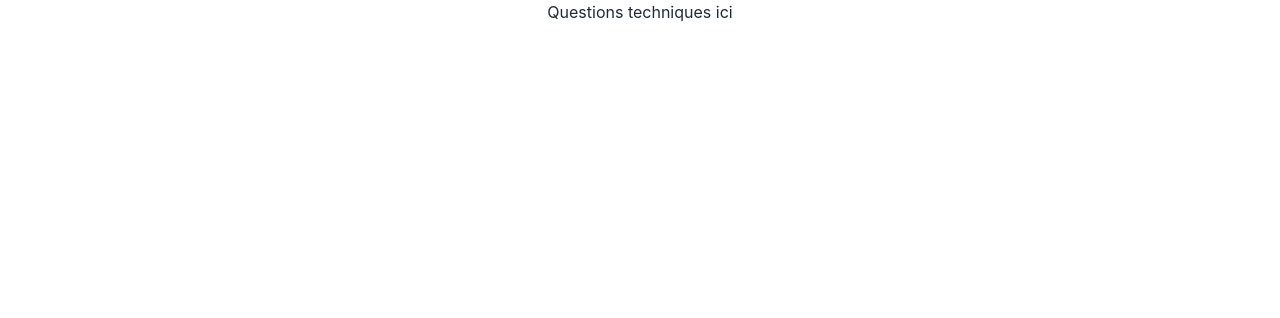
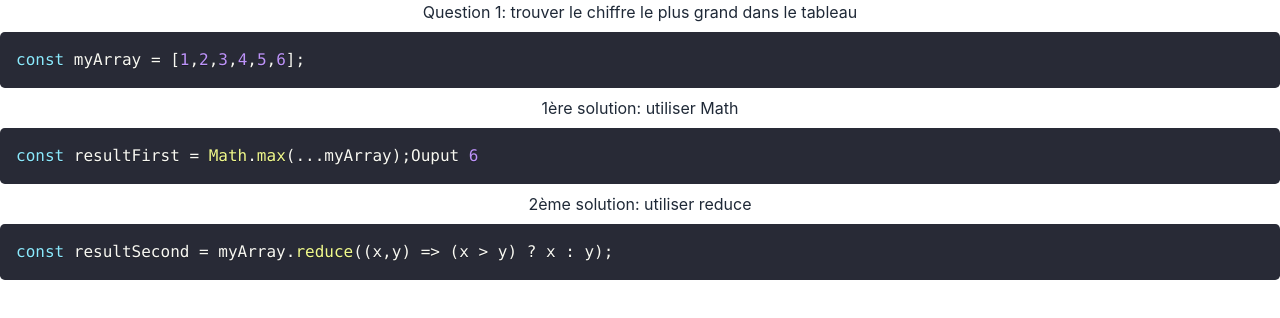
Before and after one commit to philoem/algosQuestions, a React (Create React App) app: page /questionInJs in a window 1280 px wide. Shown: the top 318 px of the page. Built offline with nearby package versions, Linux system fonts and the light colour scheme.

Commit message:
feat: add first page with a example of algo+package codeblock highlight

```diff
--- a/package.json
+++ b/package.json
@@ -11,6 +11,7 @@
     "react-dom": "^18.2.0",
     "react-router-dom": "^6.10.0",
     "react-scripts": "5.0.1",
+    "react-syntax-highlighter": "^15.5.0",
     "web-vitals": "^2.1.4"
   },
   "scripts": {
--- a/src/Home/index.js
+++ b/src/Home/index.js
@@ -8,7 +8,7 @@ const Home = () => {
       <img src={logo} className="App-logo" alt="logo" />
       <p>Medley de questions techniques:</p>
       <p>
-        En <code class='text-yellow-300'>javascript</code>
+        en <code class='text-yellow-300'>javascript</code>
       </p>
       <button className="btn btn-outline btn-warning">
         <Link to="/questionInJs">
--- a/src/QuestionsInJs/index.js
+++ b/src/QuestionsInJs/index.js
@@ -1,9 +1,41 @@
-import React from 'react'
+import React from 'react';
+import { Prism as SyntaxHighlighter } from 'react-syntax-highlighter';
+import { dracula } from 'react-syntax-highlighter/dist/esm/styles/prism';
 
 const QuestionsInJs = () => {
+  const codeStringMyArray = 'const myArray = [1,2,3,4,5,6];';
+  const codeStringResultFirst = 'const resultFirst = Math.max(...myArray);';
+  const codeStringResultSecond = 'const resultSecond = myArray.reduce((x,y) => (x > y) ? x : y);';
+  const codeStringOutput = 'Ouput 6';
   return (
     <div>
-      Questions techniques ici
+      <div>
+        <summary>Question 1: trouver le chiffre le plus grand dans le tableau</summary>
+      </div>
+      <SyntaxHighlighter language="javascript" style={dracula}>
+        {codeStringMyArray}
+      </SyntaxHighlighter>
+      <div>
+        <section>
+          <h2>
+            1ère solution: utiliser Math
+          </h2>
+          <SyntaxHighlighter language="javascript" style={dracula} wrapLines={true}>
+            {codeStringResultFirst + codeStringOutput}
+            {codeStringOutput}
+          </SyntaxHighlighter>
+        </section>
+        <section>
+          <h2>
+            2ème solution: utiliser reduce
+          </h2>
+          <div>
+            <SyntaxHighlighter language="javascript" style={dracula}>
+              {codeStringResultSecond}
+            </SyntaxHighlighter>
+          </div>
+        </section>
+      </div>
     </div>
   )
 }
```
Also changed, not shown: src/App.js (line endings or trailing spaces), 1 other file (tests, documents, lock files or other folders).
